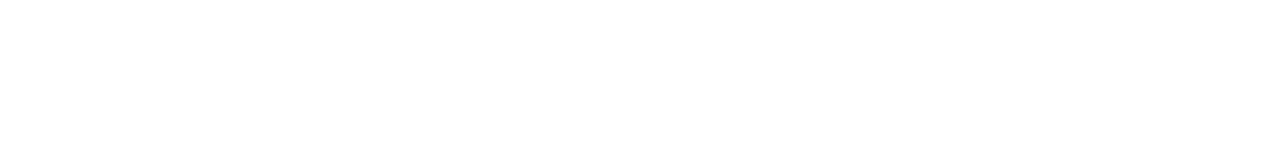
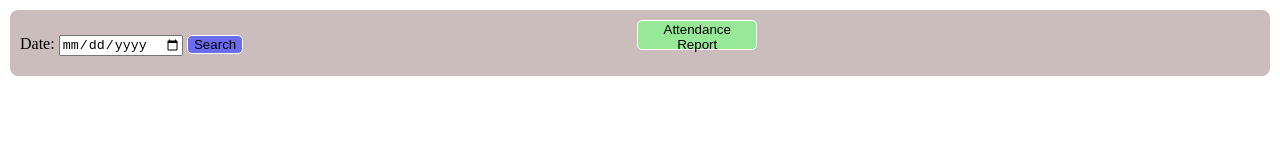
Before and after one commit to anandamayee126/Sharpener_2nd_fullstack, a website: page views/attendance.html in a window 1280 px wide. Drawn offline with Linux system fonts and the light colour scheme.

Commit message:
css and html part done

```diff
--- a/app.js
+++ b/app.js
@@ -4,6 +4,10 @@ const cors= require('cors');
 const sequelize= require('./database/db');
 const router= require('./routes/routes');
 const student_db= require('./models/student_db');
+const presence= require('./models/presence_db');
+
+presence.hasMany(student_db);
+student_db.belongsTo(presence);
 
 app.use(cors());
 app.use(express.json());
--- a/routes/routes.js
+++ b/routes/routes.js
@@ -1,11 +1,14 @@
 const express= require('express');
 const router= express.Router();
+const Presence= require('../models/presence_db');
 
 router.post('/attendance',async(req,res) => {
     const name=req.body.name;
     const student_id= req.body.id;
 //whether the student is present or absent
-    //const present= await
+    const present= await Presence.findByPk(student_id);
+
+
 
 
 
--- a/views/attendance.css
+++ b/views/attendance.css
@@ -0,0 +1,24 @@
+#calender{
+    border: 2px solid white;
+    padding: 10px 20px 20px 10px;
+    background-color: rgb(204, 189, 189);
+    border-radius: 10px;
+}
+#attendance{
+    border: 2px solid white;
+    /* padding: 10px 20px 20px 10px; */
+    background-color: rgb(204, 189, 189);
+}
+.btn{
+    background-color: rgb(108, 108, 240);
+    border:1px solid white;
+    border-radius: 5px;
+}
+.report{
+    margin-left: 390px;
+    width: 120px;
+    height: 30px;
+    background-color: rgb(151, 232, 151);
+    border: 1px solid white;
+    border-radius: 5px;
+}
--- a/views/attendance.html
+++ b/views/attendance.html
@@ -7,6 +7,17 @@
     <title>Document</title>
 </head>
 <body>
+    <div id="calender">
+       Date: <input type="date" id="calender_date">
+       <button type="submit" class="btn">Search</button>
+       <button type="search" class="report">Attendance Report</button>
+    </div>
+    <div id="report">
 
+
+    </div>
+    <div id="attendance">
+
+    </div>
 </body>
 </html>
```
Also changed, not shown: models/presence_db.js (added, +16 -0 lines).
